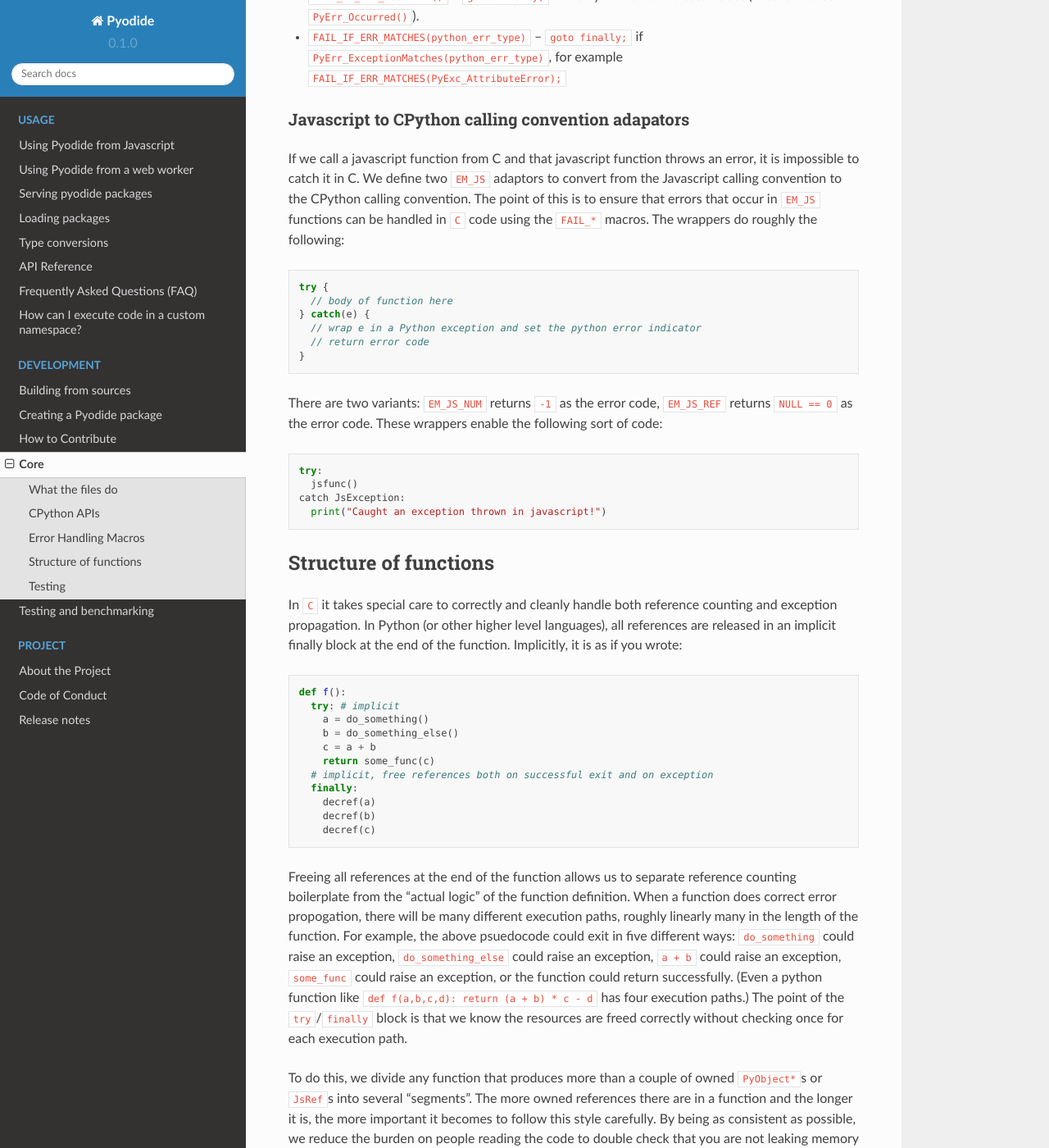
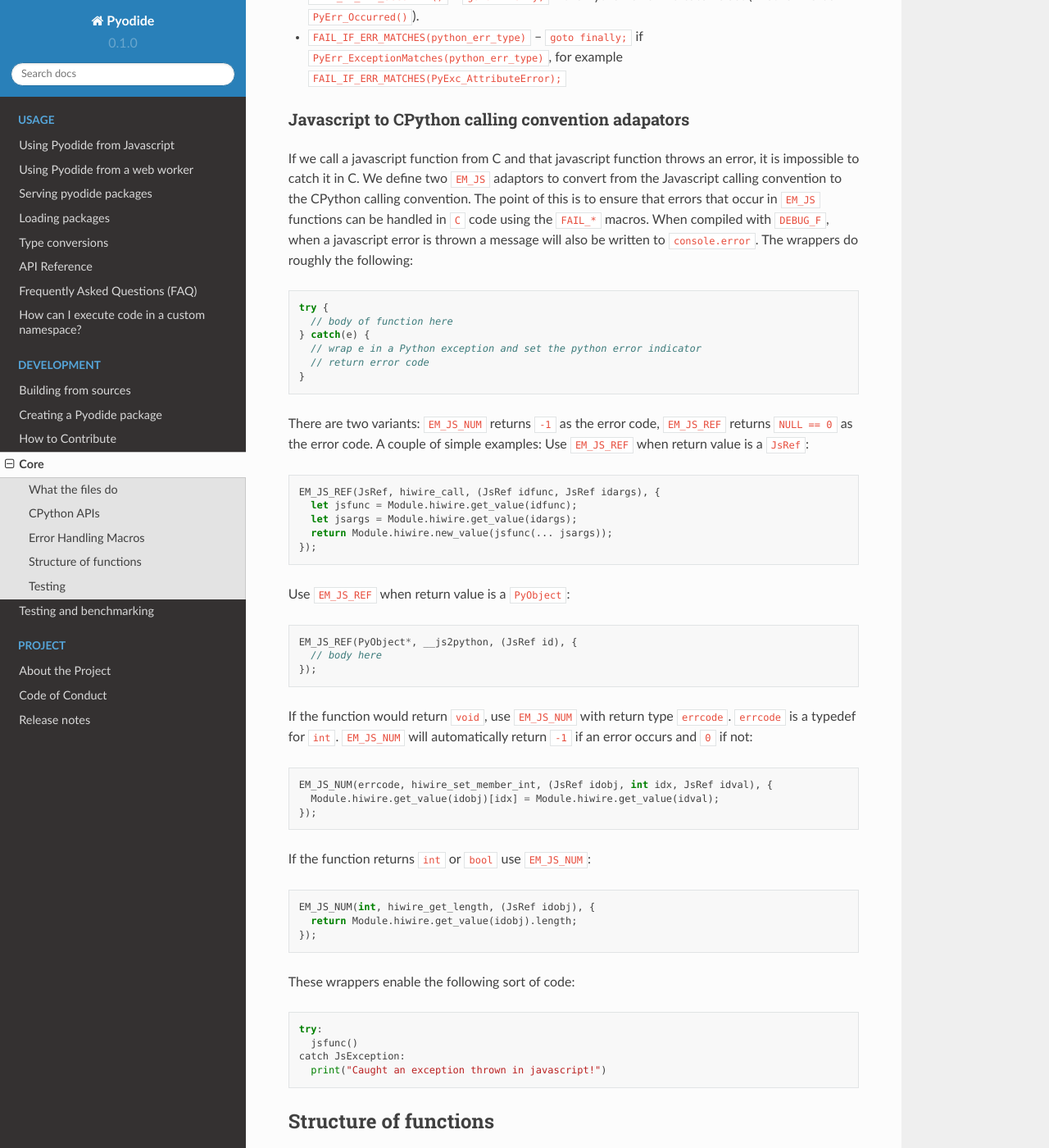
Before and after one commit to pyodide/pyodide, a Sphinx documentation site: the page built from docs/contributing/core.md, in a window 1280 px wide and 1400 px high, scrolled down 2953 px. Shown: the whole window at 82% size. Built offline with Sphinx 7.4.7 and the Read the Docs theme 2.0.0, drawn with Linux system fonts in a browser that asks for light colours; the version number is read from the project's files by our own code.

Commit message:
Elaborate more on EM_JS_NUM and EM_JS_REF

````diff
--- a/docs/contributing/core.md
+++ b/docs/contributing/core.md
@@ -66,7 +66,7 @@ They can only be used in a function with a ``finally:`` label which should handl
 * ``FAIL_IF_ERR_MATCHES(python_err_type)`` -- ``goto finally;`` if ``PyErr_ExceptionMatches(python_err_type)``, for example ``FAIL_IF_ERR_MATCHES(PyExc_AttributeError);``
 
 ### Javascript to CPython calling convention adapators
-If we call a javascript function from C and that javascript function throws an error, it is impossible to catch it in C. We define two ``EM_JS`` adaptors to convert from the Javascript calling convention to the CPython calling convention. The point of this is to ensure that errors that occur in ``EM_JS`` functions can be handled in ``C`` code using the ``FAIL_*`` macros. The wrappers do roughly the following:
+If we call a javascript function from C and that javascript function throws an error, it is impossible to catch it in C. We define two ``EM_JS`` adaptors to convert from the Javascript calling convention to the CPython calling convention. The point of this is to ensure that errors that occur in ``EM_JS`` functions can be handled in ``C`` code using the ``FAIL_*`` macros. When compiled with ``DEBUG_F``, when a javascript error is thrown a message will also be written to ``console.error``. The wrappers do roughly the following:
 ```javascript
 try {
   // body of function here
@@ -75,7 +75,35 @@ try {
   // return error code
 }
 ```
-There are two variants: ``EM_JS_NUM`` returns ``-1`` as the error code, ``EM_JS_REF`` returns ``NULL == 0`` as the error code. These wrappers enable the following sort of code:
+There are two variants: ``EM_JS_NUM`` returns ``-1`` as the error code, ``EM_JS_REF`` returns ``NULL == 0`` as the error code. A couple of simple examples:
+Use ``EM_JS_REF`` when return value is a ``JsRef``:
+```javascript
+EM_JS_REF(JsRef, hiwire_call, (JsRef idfunc, JsRef idargs), {
+  let jsfunc = Module.hiwire.get_value(idfunc);
+  let jsargs = Module.hiwire.get_value(idargs);
+  return Module.hiwire.new_value(jsfunc(... jsargs));
+});
+```
+Use ``EM_JS_REF`` when return value is a ``PyObject``:
+```javascript
+EM_JS_REF(PyObject*, __js2python, (JsRef id), {
+  // body here
+});
+```
+If the function would return ``void``, use ``EM_JS_NUM`` with return type ``errcode``. ``errcode`` is a typedef for ``int``. ``EM_JS_NUM`` will automatically return ``-1`` if an error occurs and ``0`` if not:
+```javascript
+EM_JS_NUM(errcode, hiwire_set_member_int, (JsRef idobj, int idx, JsRef idval), {
+  Module.hiwire.get_value(idobj)[idx] = Module.hiwire.get_value(idval);
+});
+```
+If the function returns ``int`` or ``bool`` use ``EM_JS_NUM``:
+```javascript
+EM_JS_NUM(int, hiwire_get_length, (JsRef idobj), {
+  return Module.hiwire.get_value(idobj).length;
+});
+```
+
+These wrappers enable the following sort of code:
 ```python
 try:
   jsfunc()
````
